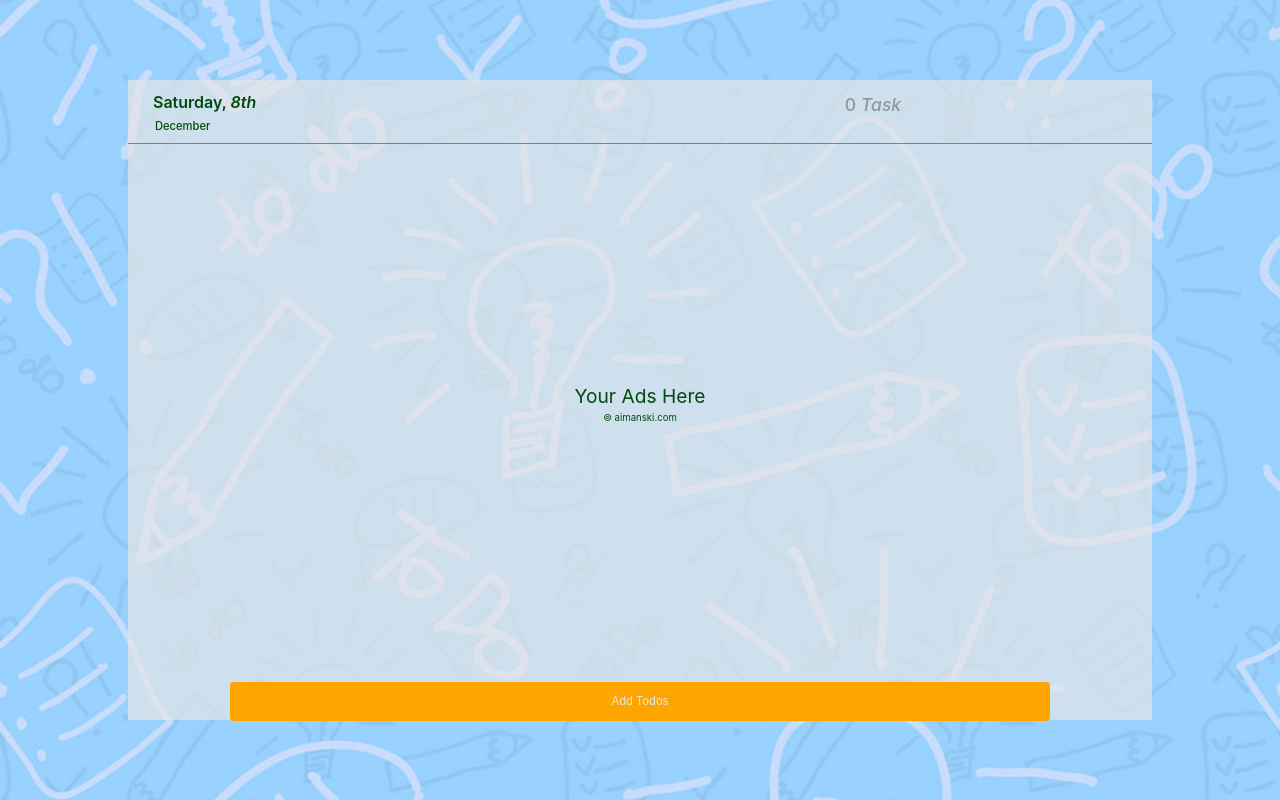
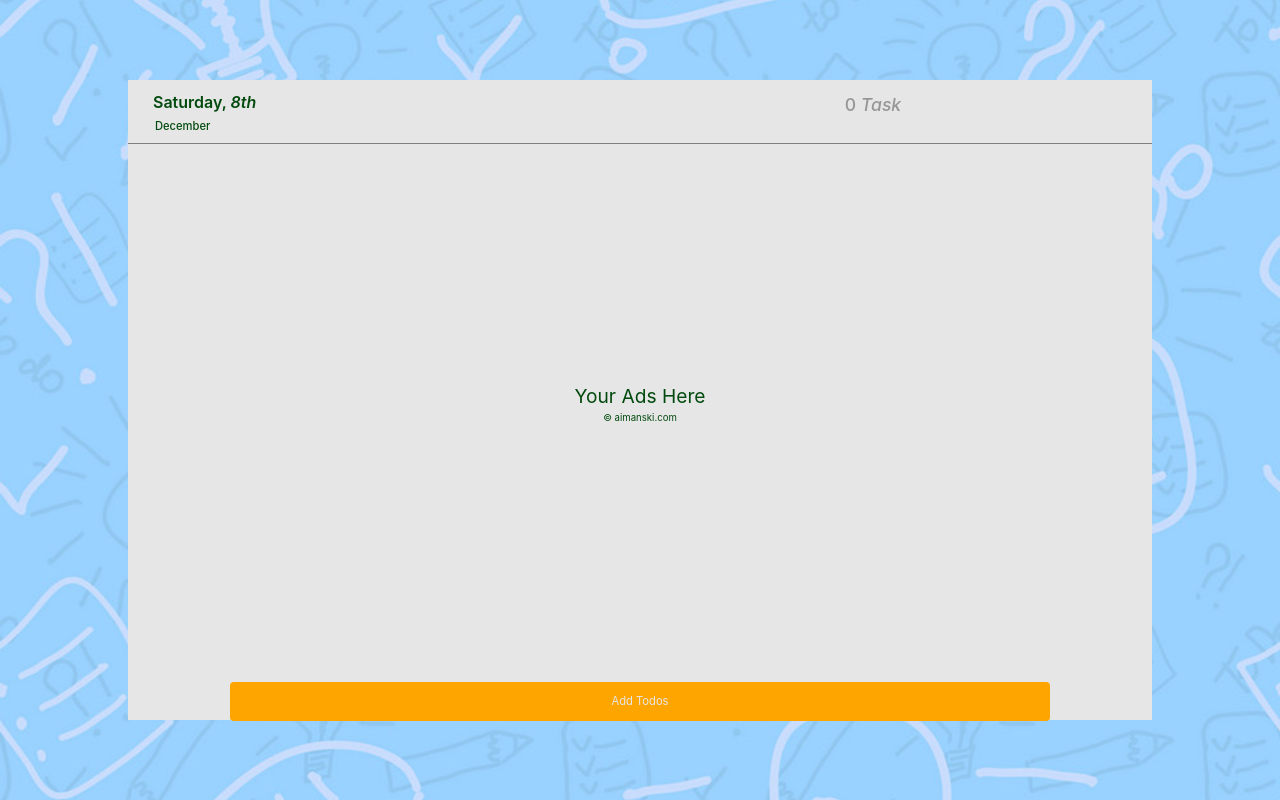
Before and after one commit to LeoEspinoza12/react_project_03, a React (Create React App) app: page / in a window 1280 px wide. Built offline with nearby package versions, Linux system fonts and the light colour scheme.

Commit message:
add stlye

```diff
--- a/src/containers/Main.css
+++ b/src/containers/Main.css
@@ -8,7 +8,7 @@
   width: 80vw;
   height: 80vh;
   margin: -40vh 0 0 -40vw;
-  background: rgb(230,230,230, 0.7)
+  background: rgb(230,230,230)
 }
 
 
```
